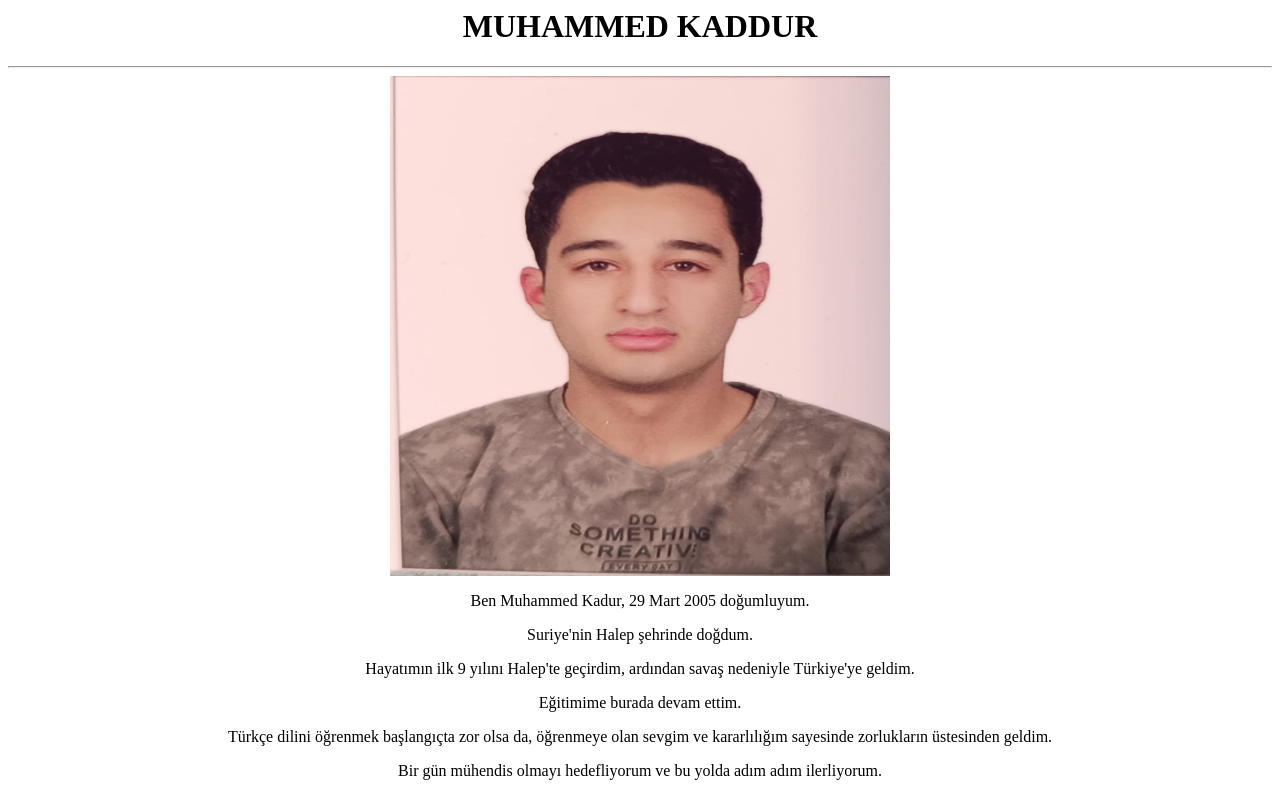
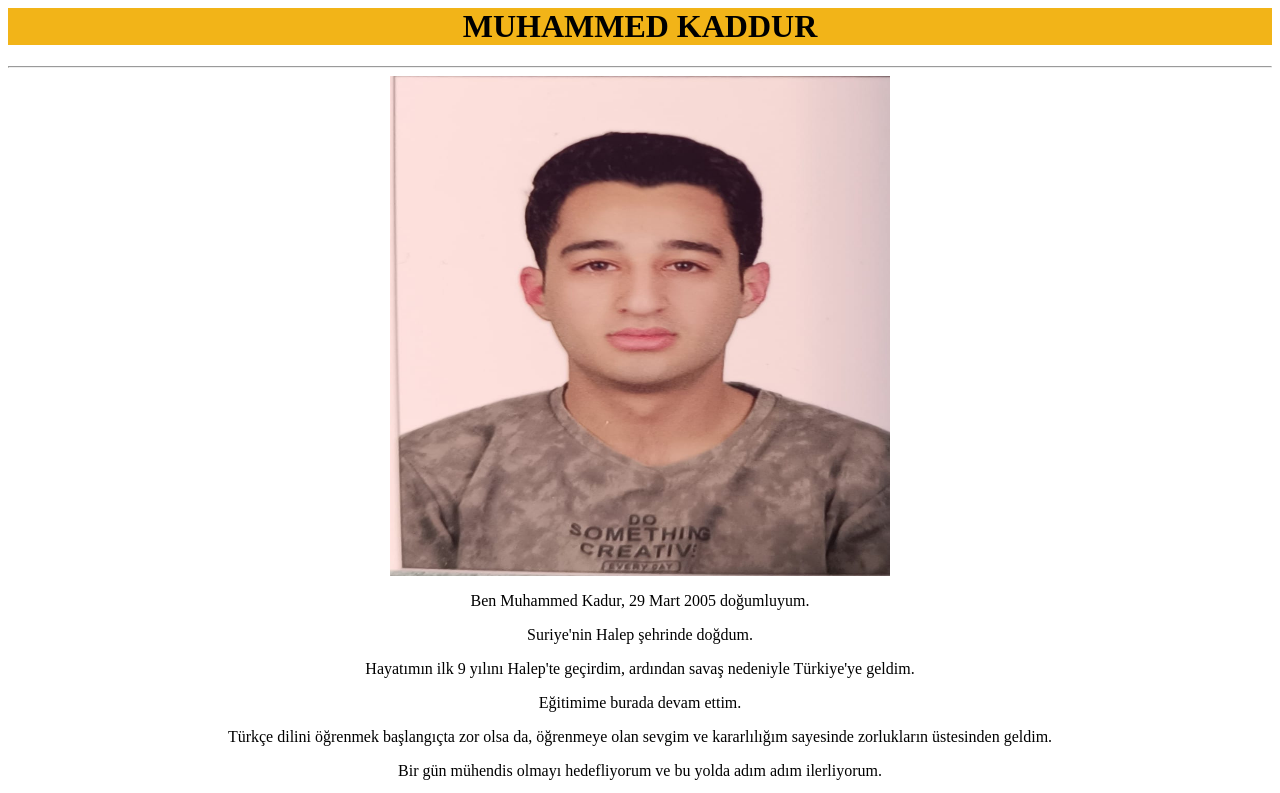
Before and after one commit to muhammedkaddur10/muhammedkaddur1, a plain HTML site: page index.html in a window 1280 px wide. Shown: the top 793 px of the page. Drawn offline with Linux system fonts and the light colour scheme.

Commit message:
Update index.html

```diff
--- a/index.html
+++ b/index.html
@@ -4,7 +4,7 @@
 MUHAMMED KADDUR
 </title>
 </head>
-   <header style="background-color":#F2B418"><center><h1>MUHAMMED KADDUR</center></h1></header>
+   <header style="background-color :#F2B418"><center><h1>MUHAMMED KADDUR</center></h1></header>
 <body bgcolor="#FFFFFF">
    <hr>
 <center><img src="benim.jpg" width="500" height="500"></center>
```
